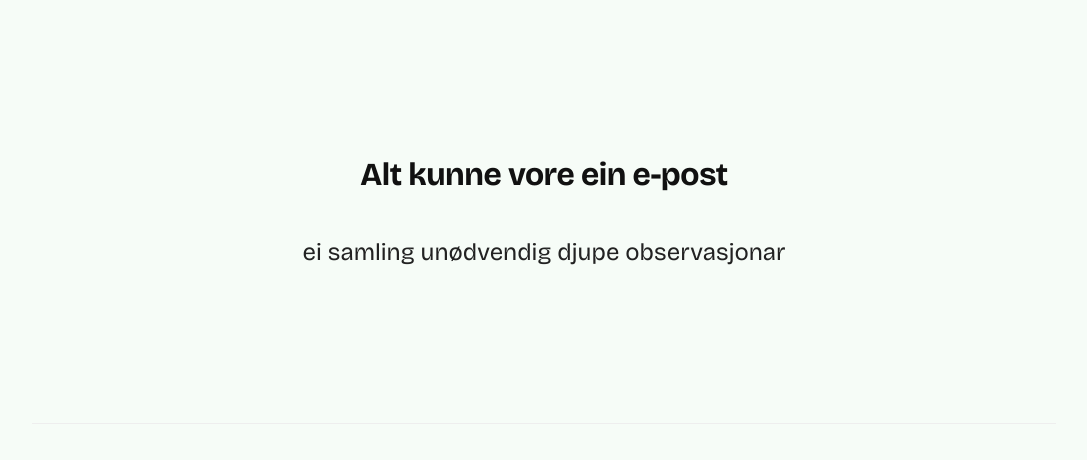
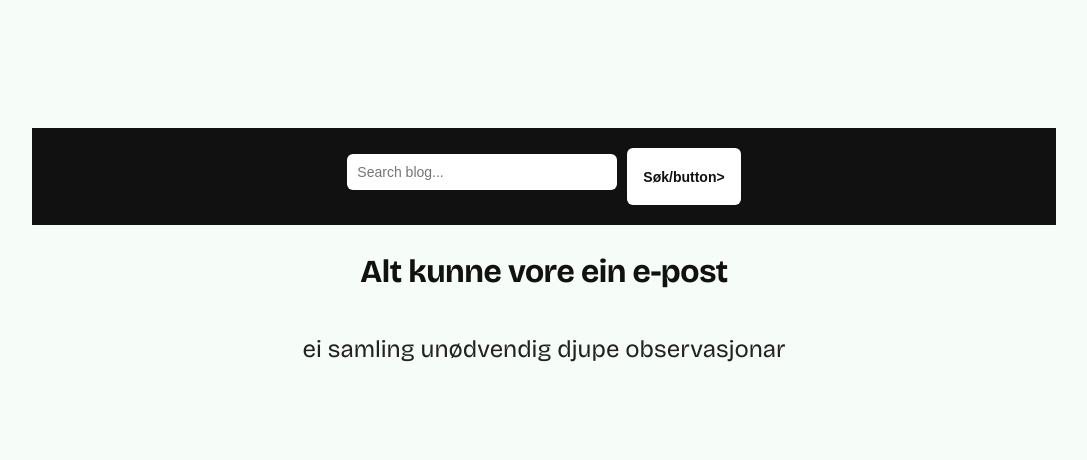
Before and after one commit to hannathevik-boop/flask_blog_project, a Python web app: template templates/tag.html in a window 1280 px wide. Shown: the top 460 px of the page, without its empty margins (96-1183 px from the left). Run offline with Jinja, Linux system fonts and the light colour scheme; the template is opened without the code that fills it, so the values that code supplies are empty.

Commit message:
added search bar

```diff
--- a/static/style.css
+++ b/static/style.css
@@ -240,3 +240,35 @@ textarea {
     margin-bottom: 12px;
     padding: 20px;
 }
+.search-nav {
+    padding: 20px;
+    background: #111;
+    display: flex;
+    justify-content: center;
+}
+
+.search-nav form {
+    display: flex;
+    gap: 10px;
+}
+
+.search-nav input {
+    padding: 10px;
+    width: 250px;
+    border: none;
+    border-radius: 6px;
+}
+
+.search-nav button {
+    padding: 10px 16px;
+    border: none;
+    background: #ffffff;
+    color: #111;
+    border-radius: 6px;
+    cursor: pointer;
+    font-weight: bold;
+}
+
+.search-nav button:hover {
+    opacity: 0.8;
+}
--- a/templates/base.html
+++ b/templates/base.html
@@ -4,6 +4,22 @@
     <title>My Blog</title>
     <link rel="stylesheet" href="{{ url_for('static', filename='style.css') }}">
 </head>
+<nav class="search-nav">
+
+    <form action="{{ url_for('search') }}" method="GET">
+
+        <input
+            type="text"
+            name="q"
+            placeholder="Search blog..."
+            required
+        >
+
+        <button type="submit">Søk/button>
+
+    </form>
+
+</nav>
 
 <body>
 
```
Also changed, not shown: app.py (+27 -0 lines), templates/templates/search_results.html (added, +31 -0 lines), database/blog.db, static/uploads/MG_0626.jpg (added).
